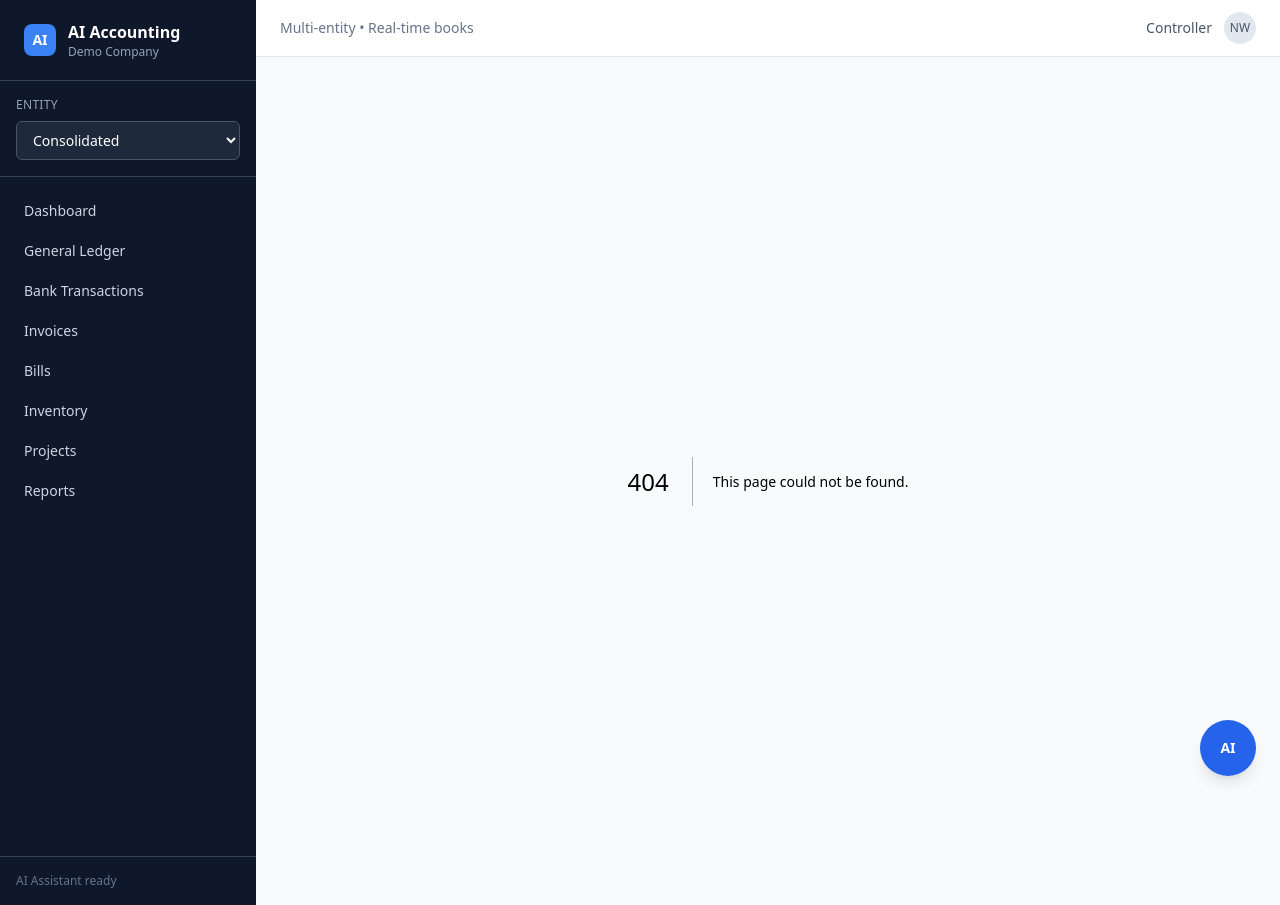
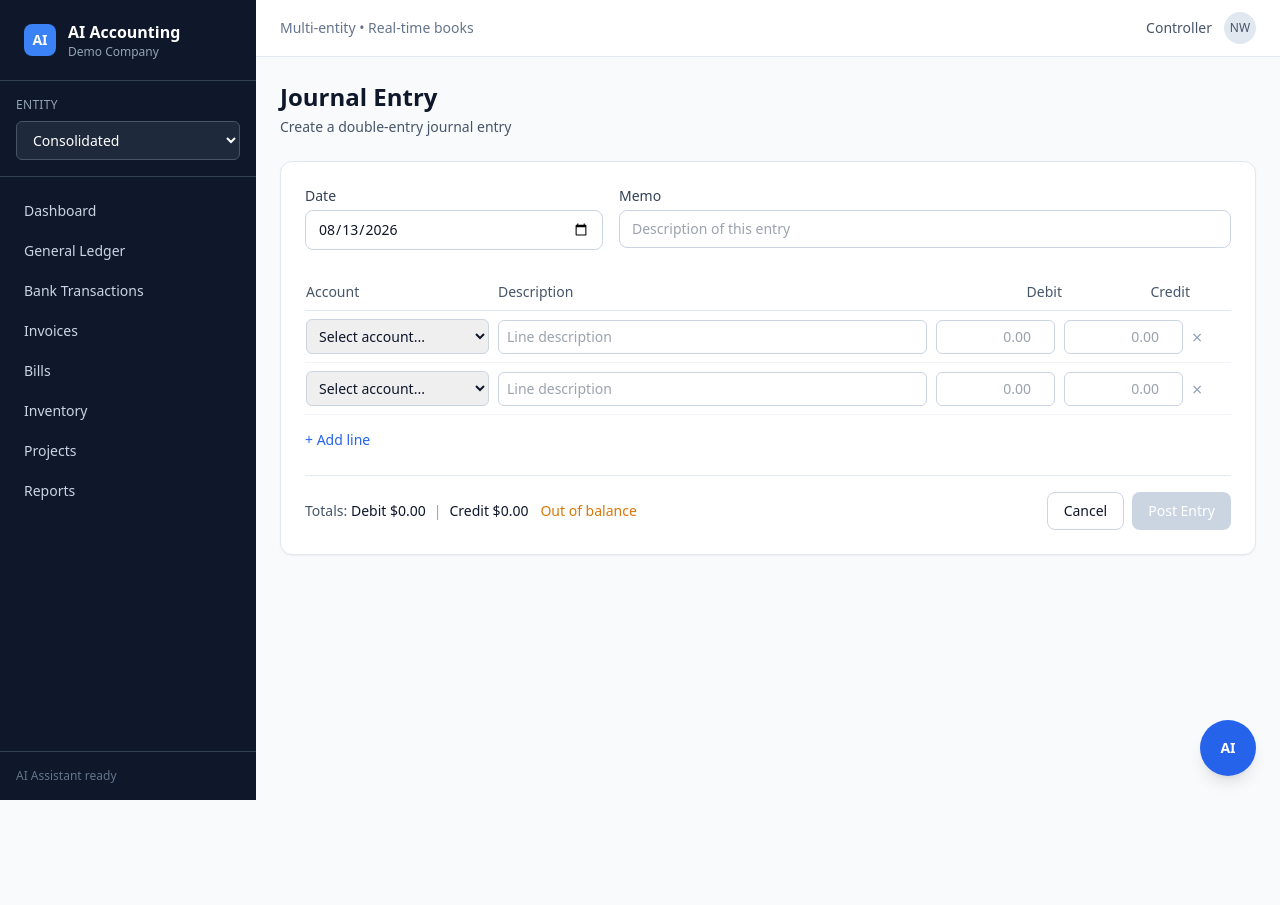
Before and after one commit to Walkachamen/ai-accounting, a Next.js app: page /journal in a window 1280 px wide. Before the commit this address had no page. After the commit the page ends 800 px from the top, so only its background shows below. Built offline with nearby package versions, Linux system fonts and the light colour scheme.

Commit message:
Create page.tsx

```diff
--- /dev/null
+++ b/src/app/journal/page.tsx
@@ -0,0 +1,187 @@
+"use client";
+
+import { useState } from "react";
+
+type Line = {
+  id: number;
+  account: string;
+  description: string;
+  debit: string;
+  credit: string;
+};
+
+export default function JournalPage() {
+  const [date, setDate] = useState("2026-08-13");
+  const [memo, setMemo] = useState("");
+  const [lines, setLines] = useState<Line[]>([
+    { id: 1, account: "", description: "", debit: "", credit: "" },
+    { id: 2, account: "", description: "", debit: "", credit: "" },
+  ]);
+
+  function addLine() {
+    setLines([
+      ...lines,
+      { id: Date.now(), account: "", description: "", debit: "", credit: "" },
+    ]);
+  }
+
+  function updateLine(id: number, field: keyof Line, value: string) {
+    setLines(lines.map((line) => (line.id === id ? { ...line, [field]: value } : line)));
+  }
+
+  function removeLine(id: number) {
+    if (lines.length <= 2) return;
+    setLines(lines.filter((line) => line.id !== id));
+  }
+
+  const totalDebit = lines.reduce((sum, l) => sum + (parseFloat(l.debit) || 0), 0);
+  const totalCredit = lines.reduce((sum, l) => sum + (parseFloat(l.credit) || 0), 0);
+  const isBalanced = Math.abs(totalDebit - totalCredit) < 0.01 && totalDebit > 0;
+
+  return (
+    <div>
+      <div className="flex items-center justify-between mb-6">
+        <div>
+          <h1 className="text-2xl font-bold text-slate-900">Journal Entry</h1>
+          <p className="text-slate-600 text-sm mt-1">Create a double-entry journal entry</p>
+        </div>
+      </div>
+
+      <div className="bg-white rounded-xl border border-slate-200 shadow-sm p-6">
+        {/* Header fields */}
+        <div className="grid grid-cols-1 md:grid-cols-3 gap-4 mb-6">
+          <div>
+            <label className="block text-sm font-medium text-slate-700 mb-1">Date</label>
+            <input
+              type="date"
+              value={date}
+              onChange={(e) => setDate(e.target.value)}
+              className="w-full border border-slate-300 rounded-lg px-3 py-2 text-sm focus:outline-none focus:ring-2 focus:ring-blue-500"
+            />
+          </div>
+          <div className="md:col-span-2">
+            <label className="block text-sm font-medium text-slate-700 mb-1">Memo</label>
+            <input
+              type="text"
+              value={memo}
+              onChange={(e) => setMemo(e.target.value)}
+              placeholder="Description of this entry"
+              className="w-full border border-slate-300 rounded-lg px-3 py-2 text-sm focus:outline-none focus:ring-2 focus:ring-blue-500"
+            />
+          </div>
+        </div>
+
+        {/* Lines */}
+        <div className="overflow-x-auto">
+          <table className="w-full text-sm">
+            <thead>
+              <tr className="border-b border-slate-200">
+                <th className="text-left py-2 font-medium text-slate-600 w-48">Account</th>
+                <th className="text-left py-2 font-medium text-slate-600">Description</th>
+                <th className="text-right py-2 font-medium text-slate-600 w-32">Debit</th>
+                <th className="text-right py-2 font-medium text-slate-600 w-32">Credit</th>
+                <th className="w-10"></th>
+              </tr>
+            </thead>
+            <tbody>
+              {lines.map((line) => (
+                <tr key={line.id} className="border-b border-slate-100">
+                  <td className="py-2 pr-2">
+                    <select
+                      value={line.account}
+                      onChange={(e) => updateLine(line.id, "account", e.target.value)}
+                      className="w-full border border-slate-300 rounded-md px-2 py-1.5 text-sm"
+                    >
+                      <option value="">Select account...</option>
+                      <option value="1000">1000 - Cash</option>
+                      <option value="1100">1100 - Accounts Receivable</option>
+                      <option value="1200">1200 - Inventory</option>
+                      <option value="2000">2000 - Accounts Payable</option>
+                      <option value="4000">4000 - Sales Revenue</option>
+                      <option value="5000">5000 - Cost of Goods Sold</option>
+                      <option value="6000">6000 - Operating Expenses</option>
+                      <option value="6100">6100 - Payroll Expense</option>
+                    </select>
+                  </td>
+                  <td className="py-2 pr-2">
+                    <input
+                      type="text"
+                      value={line.description}
+                      onChange={(e) => updateLine(line.id, "description", e.target.value)}
+                      className="w-full border border-slate-300 rounded-md px-2 py-1.5 text-sm"
+                      placeholder="Line description"
+                    />
+                  </td>
+                  <td className="py-2 pr-2">
+                    <input
+                      type="number"
+                      value={line.debit}
+                      onChange={(e) => updateLine(line.id, "debit", e.target.value)}
+                      className="w-full border border-slate-300 rounded-md px-2 py-1.5 text-sm text-right"
+                      placeholder="0.00"
+                    />
+                  </td>
+                  <td className="py-2 pr-2">
+                    <input
+                      type="number"
+                      value={line.credit}
+                      onChange={(e) => updateLine(line.id, "credit", e.target.value)}
+                      className="w-full border border-slate-300 rounded-md px-2 py-1.5 text-sm text-right"
+                      placeholder="0.00"
+                    />
+                  </td>
+                  <td className="py-2">
+                    <button
+                      onClick={() => removeLine(line.id)}
+                      className="text-slate-400 hover:text-red-500 text-lg"
+                    >
+                      ×
+                    </button>
+                  </td>
+                </tr>
+              ))}
+            </tbody>
+          </table>
+        </div>
+
+        <div className="mt-3">
+          <button
+            onClick={addLine}
+            className="text-sm text-blue-600 hover:text-blue-700 font-medium"
+          >
+            + Add line
+          </button>
+        </div>
+
+        {/* Totals */}
+        <div className="mt-6 flex items-center justify-between border-t border-slate-200 pt-4">
+          <div className="text-sm">
+            <span className="text-slate-600">Totals: </span>
+            <span className="font-medium">Debit ${totalDebit.toFixed(2)}</span>
+            <span className="mx-2 text-slate-400">|</span>
+            <span className="font-medium">Credit ${totalCredit.toFixed(2)}</span>
+            {isBalanced ? (
+              <span className="ml-3 text-emerald-600 font-medium">✓ Balanced</span>
+            ) : (
+              <span className="ml-3 text-amber-600 font-medium">Out of balance</span>
+            )}
+          </div>
+
+          <div className="flex gap-2">
+            <button className="border border-slate-300 px-4 py-2 rounded-lg text-sm font-medium hover:bg-slate-50">
+              Cancel
+            </button>
+            <button
+              disabled={!isBalanced}
+              className={`px-4 py-2 rounded-lg text-sm font-medium text-white ${
+                isBalanced ? "bg-blue-600 hover:bg-blue-700" : "bg-slate-300 cursor-not-allowed"
+              }`}
+            >
+              Post Entry
+            </button>
+          </div>
+        </div>
+      </div>
+    </div>
+  );
+}
```
